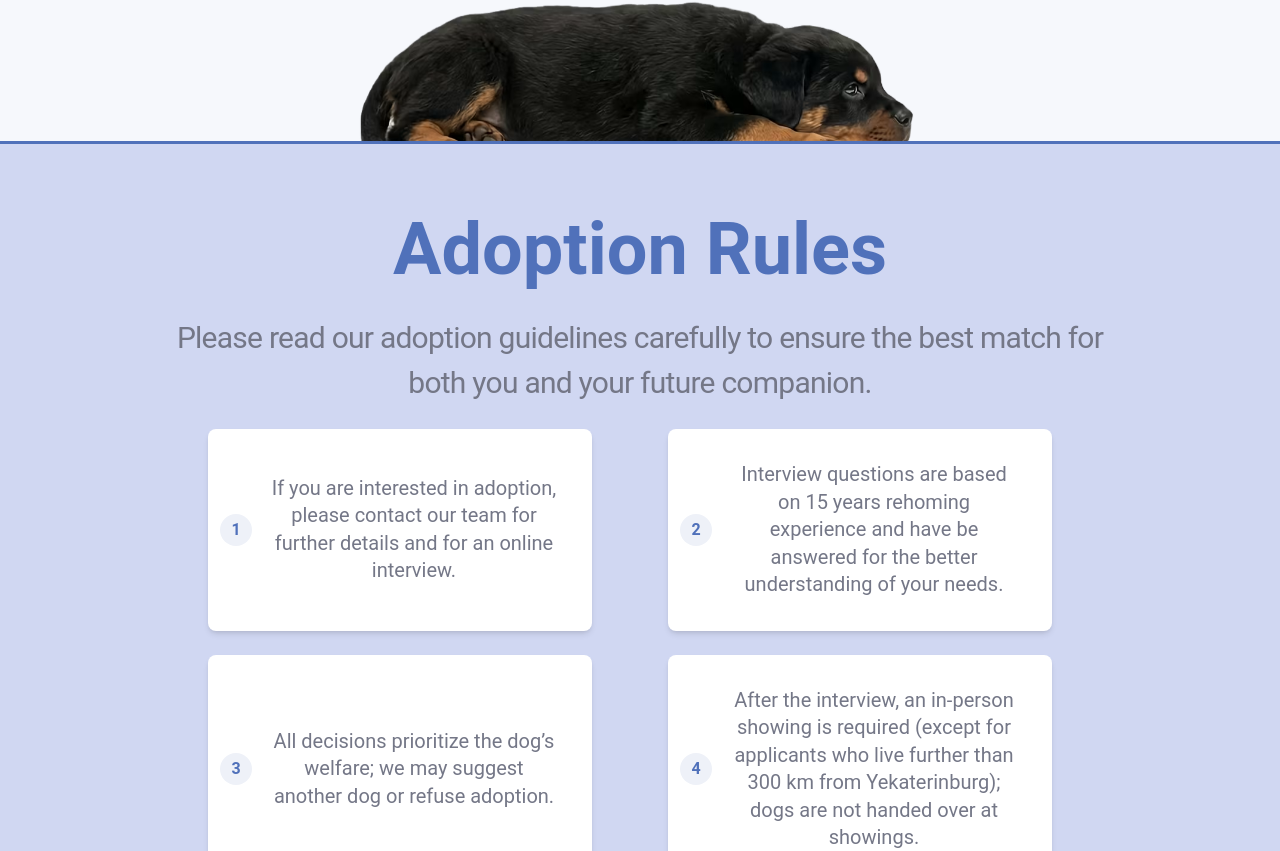
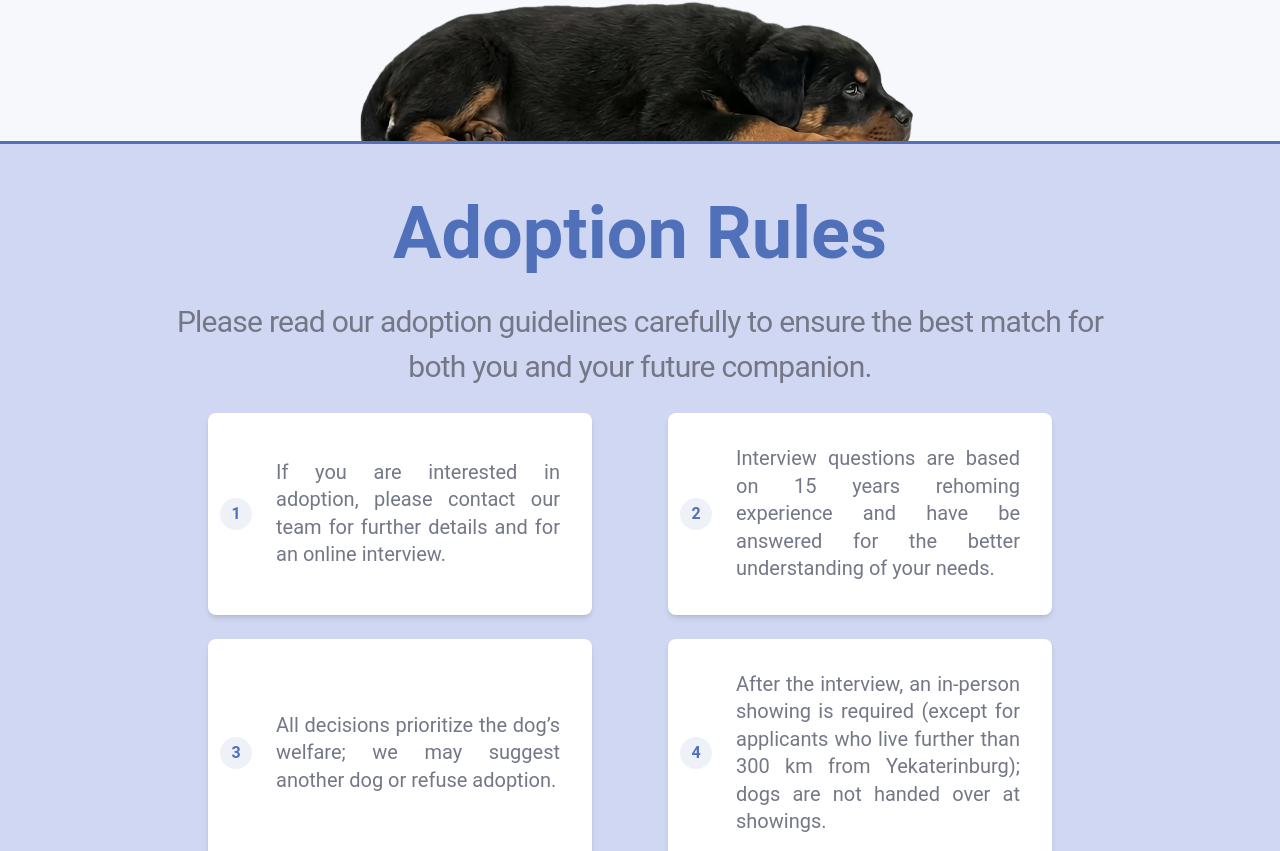
Before and after one commit to bavayra/dog-shelter, a React (Vite) app: page / in a window 1280 px wide. Shown: the part 3369-4220 px from the top of the page. Built offline with nearby package versions, Linux system fonts and the light colour scheme; a web font is replaced by a local one.

Commit message:
style(adoptionRules-480): set text alig nto justify, corrected margins and paddings, increased gap

```diff
--- a/src/components/RuleCard.tsx
+++ b/src/components/RuleCard.tsx
@@ -5,8 +5,8 @@ interface RuleCardProps {
 
 const RuleCard = ({ number, text }: RuleCardProps) => {
   return (
-    <div className="xs:mx-6 3xl:max-w-xl 3xl:p-6 4xl:px-8 5xl:w-xl 5xl:px-4 tablet-lg:w-lg tablet-lg:py-6 tablet-lg:mx-auto mx-2 flex h-full justify-center rounded-lg bg-white px-6 py-4 text-center shadow-md sm:mx-8 md:mx-16 lg:mx-4 lg:max-w-sm 2xl:mx-auto 2xl:w-md">
-      <div className="flex items-center gap-2">
+    <div className="xs:mx-6 3xl:max-w-xl 3xl:p-6 4xl:px-8 5xl:w-xl 5xl:px-4 tablet-lg:w-lg tablet-lg:py-6 tablet-lg:mx-auto mx-2 flex h-full justify-center rounded-lg bg-white px-6 py-4 text-justify shadow-md sm:mx-8 md:mx-16 lg:mx-4 lg:max-w-sm 2xl:mx-auto 2xl:w-md">
+      <div className="flex items-center gap-4">
         <span className="text-primary-500 bg-primary-100 3xl:ml-1 5xl:py-6 5xl:w-12 5xl:h-12 5xl:text-2xl tablet-sm:h-8 3xl:h-10 3xl:w-10 tablet-sm:w-8 -ml-3 flex h-5 w-5 shrink-0 items-center justify-center rounded-full font-bold">
           {number}
         </span>
--- a/src/features/AdoptionRules.tsx
+++ b/src/features/AdoptionRules.tsx
@@ -15,7 +15,7 @@ const AdoptionRules = () => {
   return (
     <section id="adoption-rules" className="relative z-1 bg-neutral-50 py-6">
       <div className="container mx-auto px-4 sm:mt-4">
-        <h2 className="typography-h2 xs:text-4xl xs:pt-4 4xl:text-9xl tablet-sm:text-5xl 4xl:mt-6 3xl:mt-10 mb-0 text-center md:text-7xl">
+        <h2 className="typography-h2 tablet-sm:pt-0 xs:text-4xl xs:pt-4 4xl:text-9xl tablet-sm:text-5xl 4xl:mt-6 3xl:mt-10 mb-0 text-center md:text-7xl">
           Adoption Rules
         </h2>
 
```
